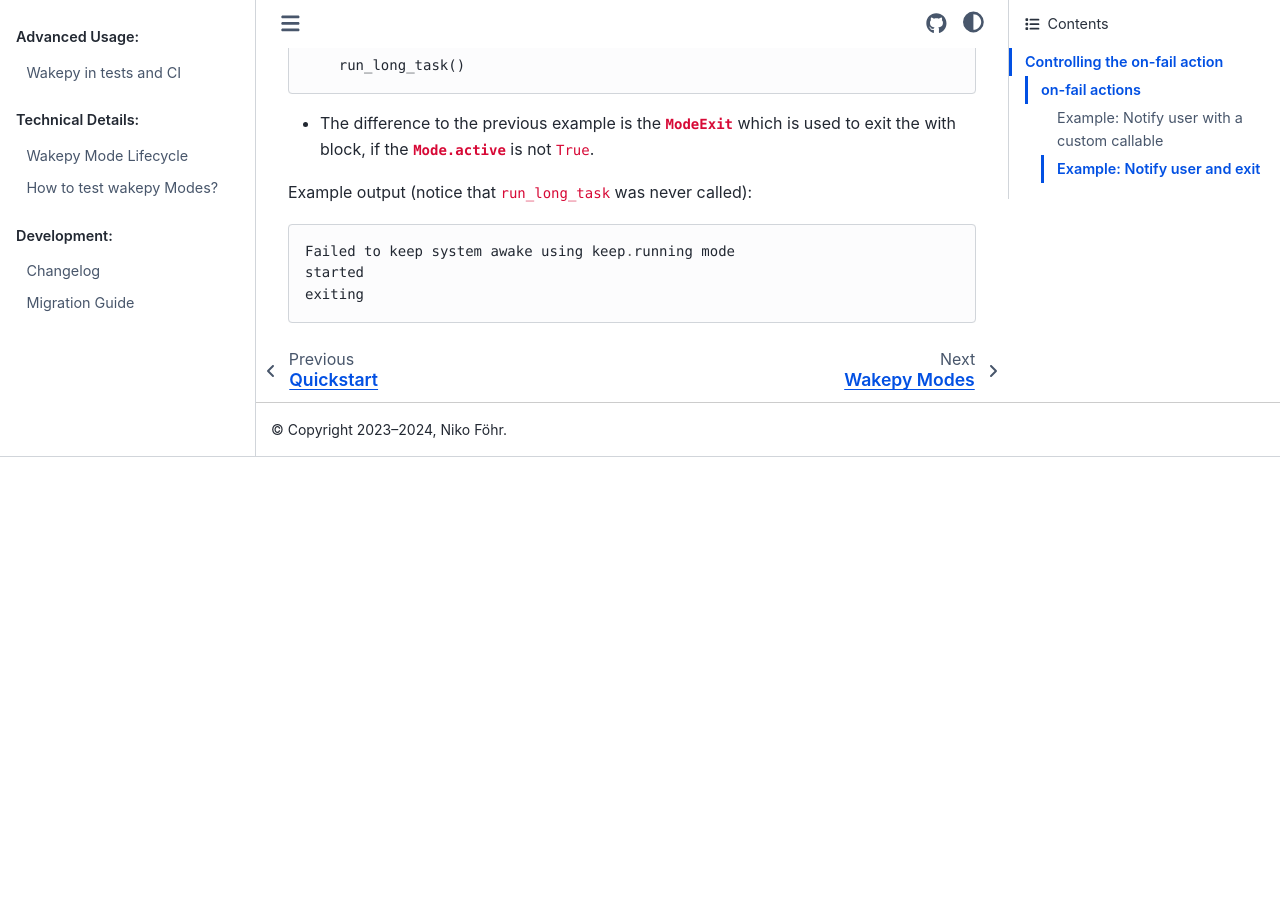
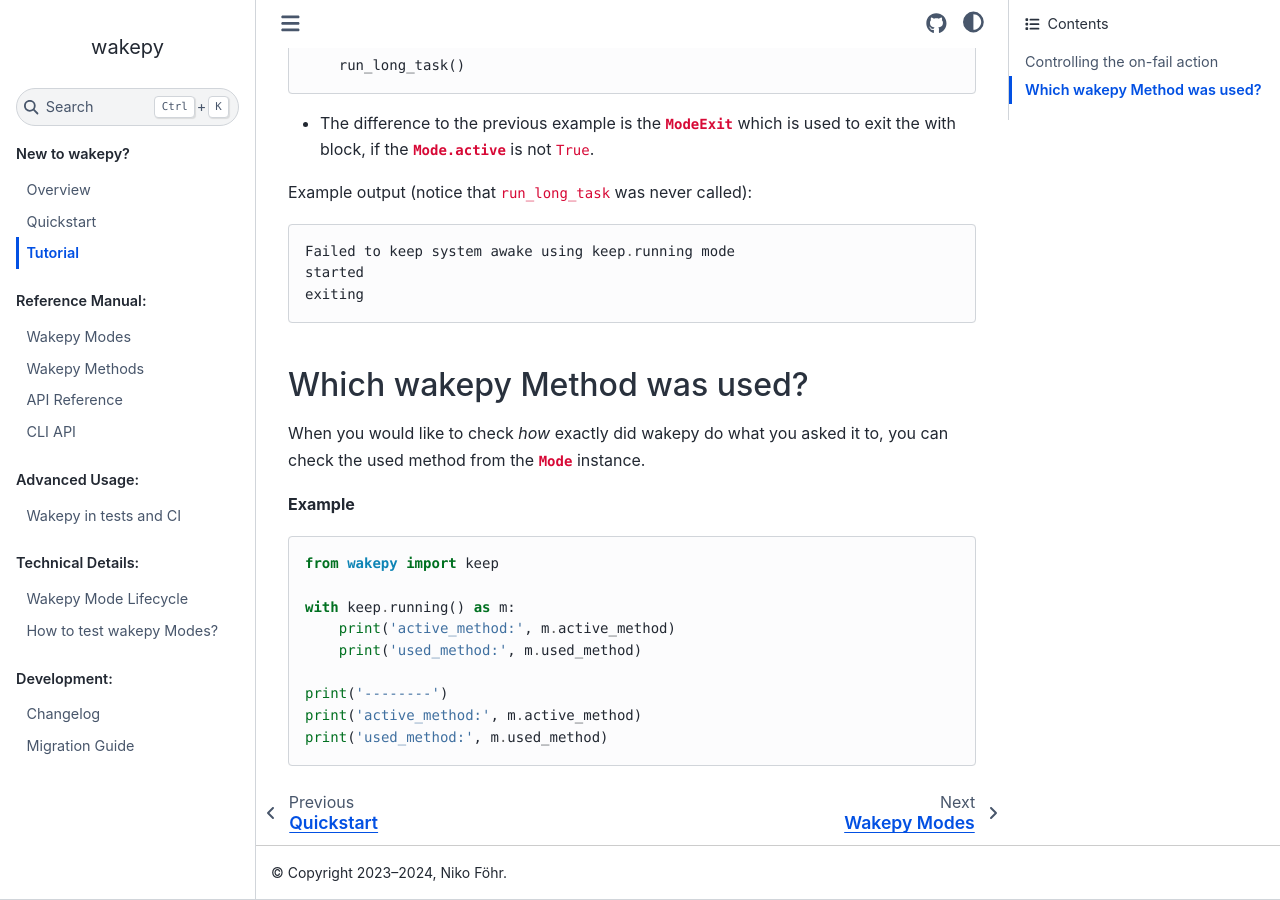
Before and after one commit to fohrloop/wakepy, a Sphinx documentation site: the page built from docs/source/tutorial.md, in a window 1280 px wide and 900 px high, scrolled down 1937 px. Built offline with Sphinx 7.4.7 and the Sphinx Book theme 1.1.4, drawn with Linux system fonts in a browser that asks for light colours; the version number could not be read and is left out; before the commit the page ends 2394 px from its top, so only the background shows below that.

Commit message:
'Which method was used?'

````diff
--- a/docs/source/tutorial.md
+++ b/docs/source/tutorial.md
@@ -79,3 +79,24 @@
 started
 exiting
 ```
+
+
+(which-method-was-used))=
+## Which wakepy Method was used?
+
+When you would like to check *how* exactly did wakepy do what you asked it to,
+you can check the used method from the {class}`Mode <wakepy.Mode>` instance.
+
+**Example**
+
+```python
+from wakepy import keep
+
+with keep.running() as m:
+    print('active_method:', m.active_method)
+    print('used_method:', m.used_method)
+
+print('--------')
+print('active_method:', m.active_method)
+print('used_method:', m.used_method)
+```
````
